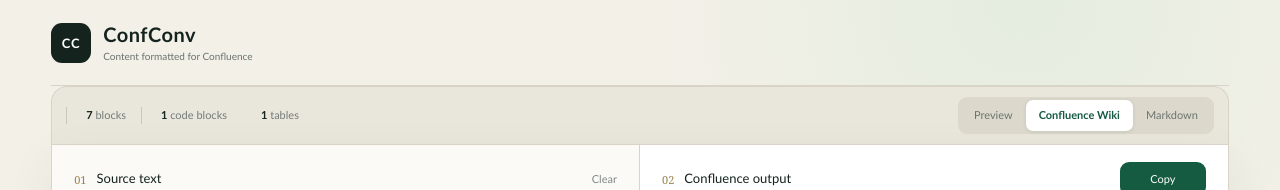
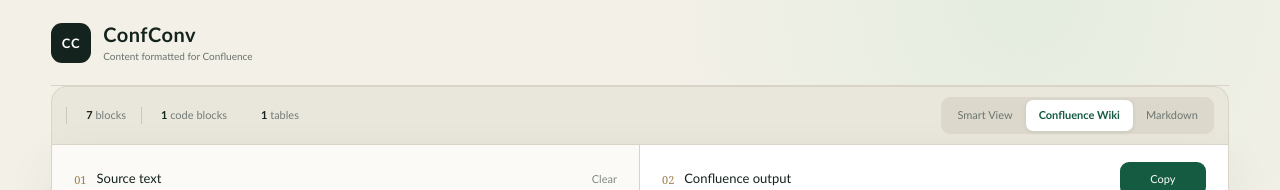
Before and after one commit to mahdinzb/confconv, a Next.js app: page / in a window 1280 px wide. Shown: the top 190 px of the page. Built offline with nearby package versions, Linux system fonts and the light colour scheme.

Commit message:
Rename preview to Smart View

```diff
--- a/app/page.tsx
+++ b/app/page.tsx
@@ -235,7 +235,7 @@ export default function Home() {
           <span><b>{blocks.length}</b> blocks</span><span><b>{codeCount}</b> code blocks</span><span><b>{tableCount}</b> tables</span>
         </div>
         <div className="segmented" aria-label="Output format">
-          <button className={mode === "preview" ? "active" : ""} onClick={() => setMode("preview")}>Preview</button>
+          <button className={mode === "preview" ? "active" : ""} onClick={() => setMode("preview")}>Smart View</button>
           <button className={mode === "wiki" ? "active recommended-tab" : ""} onClick={() => setMode("wiki")}>Confluence Wiki</button>
           <button className={mode === "markdown" ? "active" : ""} onClick={() => setMode("markdown")}>Markdown</button>
         </div>
@@ -257,8 +257,8 @@ export default function Home() {
           {mode === "wiki" && <textarea className="storage wiki-output" readOnly value={wiki} dir="auto" aria-label="Confluence Wiki Markup output" />}
           {mode === "markdown" && <textarea className="storage" readOnly value={text} dir="auto" aria-label="Markdown output" />}
           <div className="panel-foot">
-            <span>{mode === "preview" ? "Rich preview — Copy preserves supported formatting" : mode === "wiki" ? "Use in Confluence: Insert → Markup → Confluence Wiki" : "Use in Confluence: Insert → Markup → Markdown"}</span>
-            <span className="ready">{mode === "preview" ? "Preview" : mode === "wiki" ? "Confluence Wiki" : "Markdown"}</span>
+            <span>{mode === "preview" ? "Smart View — Copy preserves supported formatting" : mode === "wiki" ? "Use in Confluence: Insert → Markup → Confluence Wiki" : "Use in Confluence: Insert → Markup → Markdown"}</span>
+            <span className="ready">{mode === "preview" ? "Smart View" : mode === "wiki" ? "Confluence Wiki" : "Markdown"}</span>
           </div>
         </article>
       </section>
--- a/app/workspace.css
+++ b/app/workspace.css
@@ -33,7 +33,7 @@ h1 { margin:0; font-size:clamp(36px,4.3vw,68px); line-height:1.15; letter-spacin
 .panel-foot { min-height:44px; display:flex; align-items:center; justify-content:space-between; padding:0 22px; border-top:1px solid #e4e0d7; color:#858d88; font-size:10px; direction:ltr; }
 .ready { color:#22704f; }.ready:before { content:"●"; margin-left:6px; font-size:7px; }
 .caution { color:#9a6b12; }.caution:before { content:"●"; margin-left:6px; font-size:7px; }
-.confluence { color:#17231e; font:14px/1.9 Tahoma,Arial,sans-serif; }
+.confluence { color:#17231e; font-family:"ConfConv Persian","ConfConv Latin",IRANSans,Calibri,Tahoma,Arial,sans-serif; font-size:14px; line-height:1.9; }
 .confluence h1,.confluence h2,.confluence h3,.confluence h4 { letter-spacing:0; line-height:1.4; margin:8px 0 18px; }
 .confluence h1 { font-size:27px; }.confluence h2 { font-size:21px; border-bottom:1px solid #e3e0d8; padding-bottom:9px; margin-top:28px; }.confluence h3 { font-size:17px; }
 .confluence p { margin:0 0 17px; }.confluence ul,.confluence ol { padding-inline-start:25px; margin:0 0 20px; }
```
Also changed, not shown: 3 other files (tests, documents, lock files or other folders).
